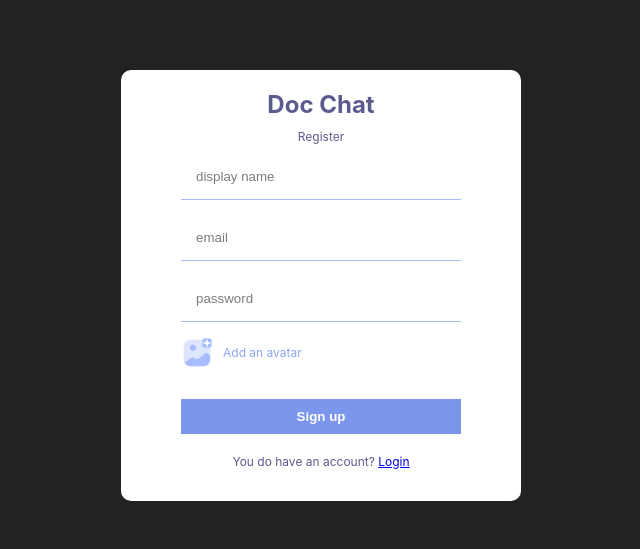
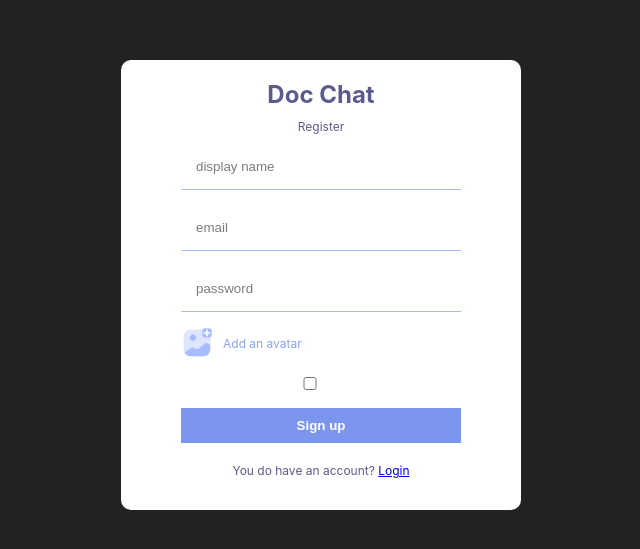
Before and after one commit to BorimirGanchev/TuesFest, a React (Create React App) app in the folder frontend/: page /register in a window 1280 px wide. Shown: the part 115-664 px from the top of the page, without its empty margins (319-959 px from the left). Built offline with nearby package versions, Linux system fonts and the light colour scheme; no server answers.

Commit message:
added doctor initializing

```diff
--- a/frontend/src/Pages/Register.jsx
+++ b/frontend/src/Pages/Register.jsx
@@ -18,7 +18,9 @@ const Register = () => {
     const email = e.target[1].value;
     const password = e.target[2].value;
     const file = e.target[3].files[0];
-console.log(e.target)
+    const check = e.target[4].value;
+    console.log(check)
+    let isDoc = (check == "on") ? true : false;
     try {
       //Create user
       const res = await createUserWithEmailAndPassword(auth, email, password);
@@ -41,6 +43,7 @@ console.log(e.target)
               displayName,
               email,
               photoURL: downloadURL,
+              isDoc,
             });
 
             //create empty user chats on firestore
@@ -75,7 +78,7 @@ console.log(e.target)
                 <img src={Add} alt="" />
                 <span>Add an avatar</span>
             </label>
-            <imput type="checkbox" />
+            <input type="checkbox" placeholder = "i am a doctor"/>
             {err && <span>error in creating user</span>}
             <button>Sign up</button>
             </form>
```
